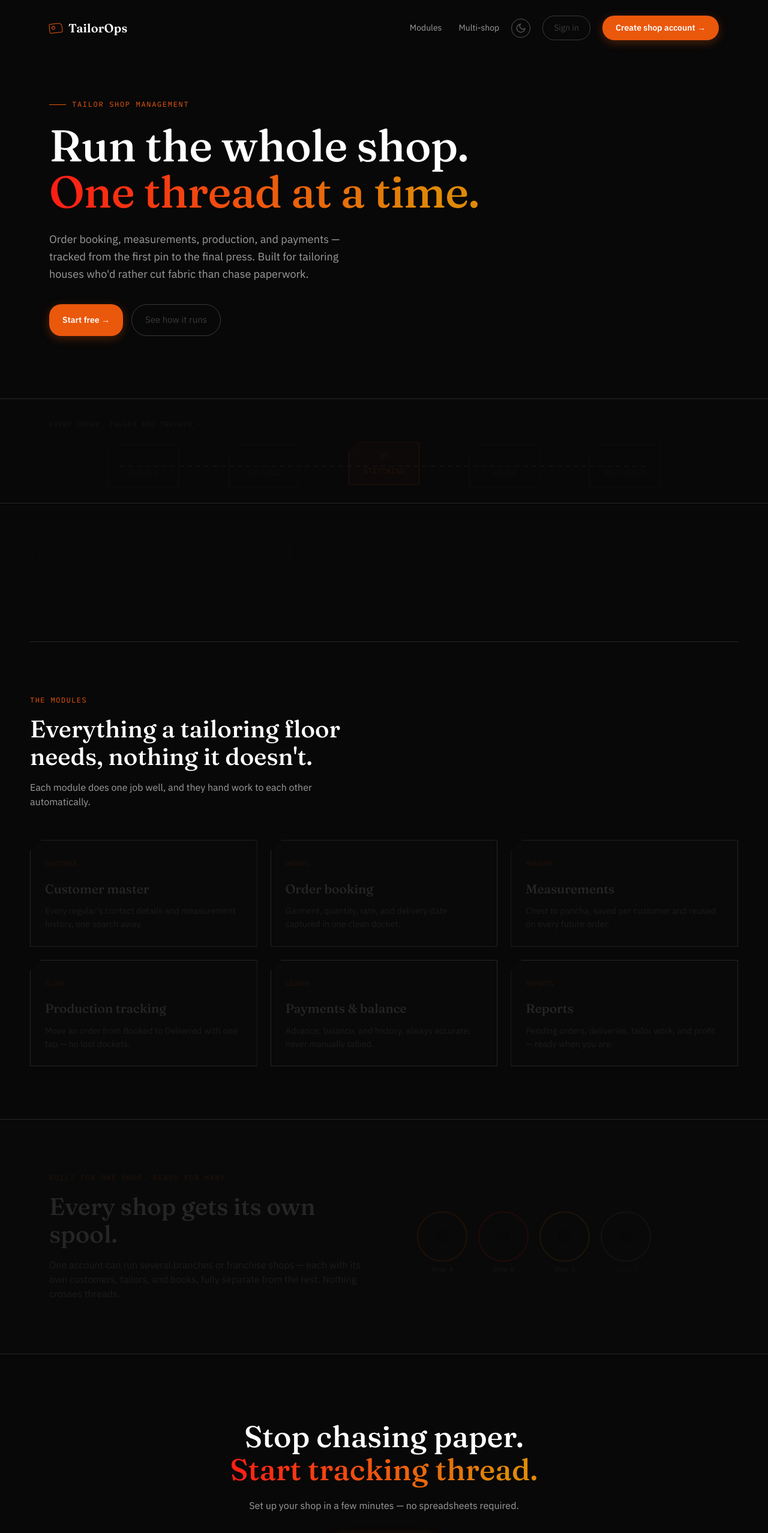
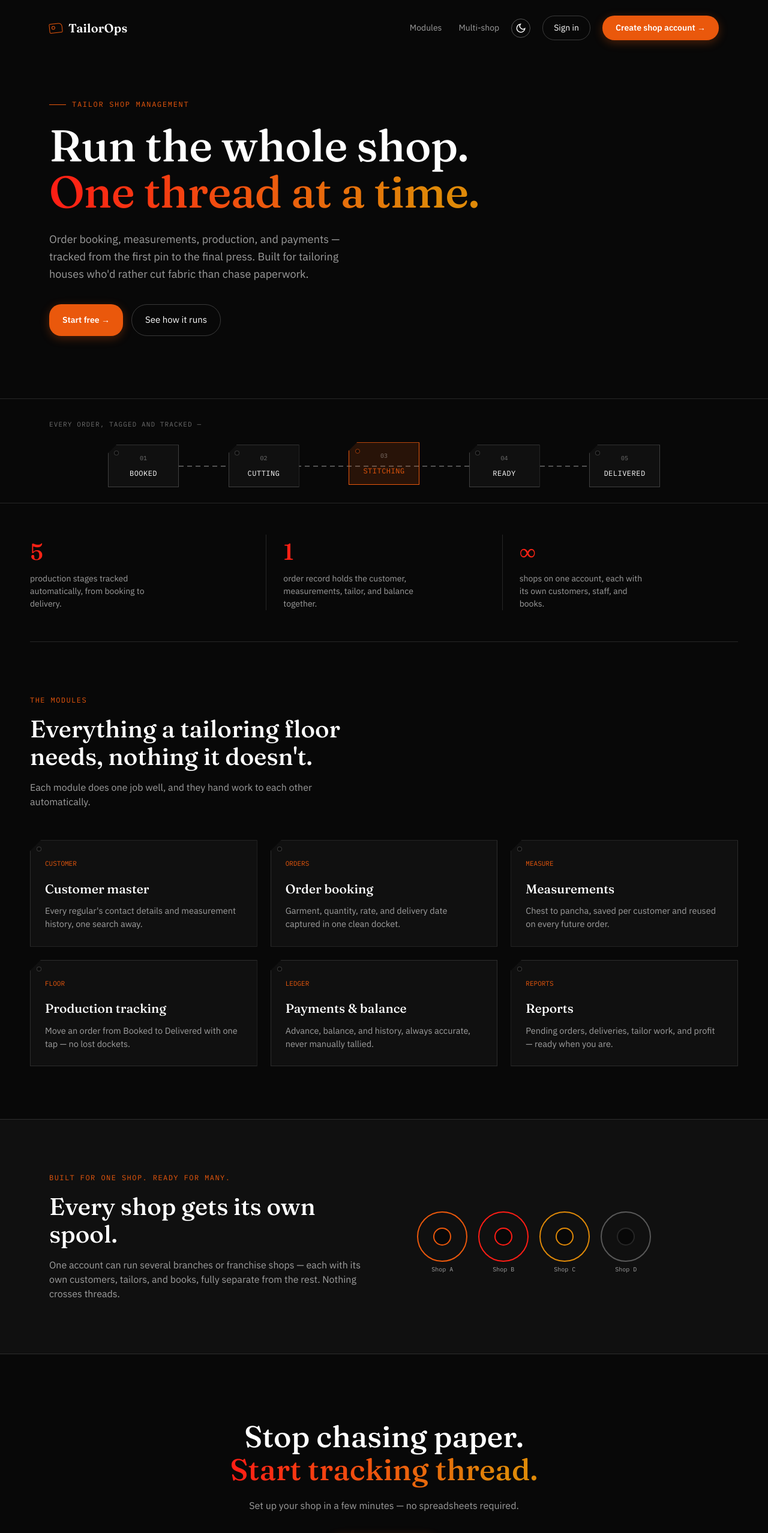
Before and after one commit to shayyan2455-blip/TailorOps, a React (Vite) app: page / in a window 1280 px wide. Shown: the top 2555 px of the page at 60% size. Built offline with nearby package versions, Linux system fonts and the light colour scheme.

Commit message:
fix: remove section-level opacity, use color-mix for subtle borders instead

```diff
--- a/src/App.css
+++ b/src/App.css
@@ -78,8 +78,7 @@
 
 .theme-toggle {
   background: none;
-  border: 1px solid var(--text-color);
-  opacity: 0.3;
+  border: 1px solid color-mix(in srgb, var(--text-color) 30%, transparent);
   color: var(--text-color);
   cursor: pointer;
   padding: 6px;
@@ -87,25 +86,24 @@
   display: flex;
   align-items: center;
   justify-content: center;
-  transition: opacity 0.2s;
+  transition: border-color 0.2s;
 }
 
 .theme-toggle:hover {
-  opacity: 1;
+  border-color: var(--text-color);
 }
 
 .btn-ghost {
   padding: 9px 18px;
-  border: 1px solid var(--text-color);
-  opacity: 0.2;
+  border: 1px solid color-mix(in srgb, var(--text-color) 20%, transparent);
   border-radius: 20px;
   font-size: 14px;
   color: var(--text-color);
-  transition: opacity 0.2s;
+  transition: border-color 0.2s;
 }
 
 .btn-ghost:hover {
-  opacity: 1;
+  border-color: var(--text-color);
 }
 
 .btn-primary {
@@ -134,15 +132,14 @@
   font-size: 15px;
   padding: 14px 22px;
   border-radius: 26px;
-  border: 1px solid var(--text-color);
-  opacity: 0.2;
-  transition: opacity 0.2s;
+  border: 1px solid color-mix(in srgb, var(--text-color) 20%, transparent);
+  transition: border-color 0.2s;
   display: inline-flex;
   align-items: center;
 }
 
 .btn-secondary:hover {
-  opacity: 1;
+  border-color: var(--text-color);
 }
 
 .gradient-text {
@@ -205,15 +202,15 @@
 .pipeline {
   position: relative;
   padding: 34px 0 26px;
-  border-top: 1px solid var(--text-color);
-  border-bottom: 1px solid var(--text-color);
-  opacity: 0.12;
+  border-top: 1px solid color-mix(in srgb, var(--text-color) 12%, transparent);
+  border-bottom: 1px solid color-mix(in srgb, var(--text-color) 12%, transparent);
 }
 
 .pipeline-label {
   font-size: 11px;
   letter-spacing: 0.1em;
   text-transform: uppercase;
+  color: var(--text-color);
   opacity: 0.4;
   margin-bottom: 26px;
 }
@@ -259,8 +256,7 @@
   width: 118px;
   padding: 14px 10px 12px;
   background: var(--second-bg-color);
-  border: 1px solid var(--text-color);
-  opacity: 0.2;
+  border: 1px solid color-mix(in srgb, var(--text-color) 20%, transparent);
   clip-path: polygon(14px 0, 100% 0, 100% 100%, 0 100%, 0 14px);
   text-align: center;
   transition: transform 0.25s ease, border-color 0.25s ease;
@@ -270,8 +266,7 @@
   width: 8px;
   height: 8px;
   border-radius: 50%;
-  border: 1.4px solid var(--text-color);
-  opacity: 0.2;
+  border: 1.4px solid color-mix(in srgb, var(--text-color) 20%, transparent);
   background: var(--bg-color);
   position: absolute;
   top: 10px;
@@ -280,6 +275,7 @@
 
 .tag-num {
   font-size: 10px;
+  color: var(--text-color);
   opacity: 0.4;
   display: block;
   margin-bottom: 4px;
@@ -293,7 +289,6 @@
 .tag.active .tag-shape {
   border-color: var(--main-color);
   background: color-mix(in srgb, var(--main-color) 14%, transparent);
-  opacity: 1;
   transform: translateY(-4px);
 }
 
@@ -308,6 +303,7 @@
 
 .tag:hover .tag-shape {
   transform: translateY(-4px);
+  border-color: color-mix(in srgb, var(--text-color) 50%, transparent);
 }
 
 @media (max-width: 820px) {
@@ -326,14 +322,12 @@
   grid-template-columns: repeat(3, 1fr);
   gap: 0;
   padding: 52px 0;
-  border-bottom: 1px solid var(--text-color);
-  opacity: 0.12;
+  border-bottom: 1px solid color-mix(in srgb, var(--text-color) 12%, transparent);
 }
 
 .docket-item {
   padding: 0 28px;
-  border-left: 1px solid var(--text-color);
-  opacity: 0.12;
+  border-left: 1px solid color-mix(in srgb, var(--text-color) 12%, transparent);
 }
 
 .docket-item:first-child {
@@ -352,6 +346,7 @@
 
 .docket-desc {
   font-size: 14px;
+  color: var(--text-color);
   opacity: 0.6;
   max-width: 220px;
 }
@@ -364,8 +359,7 @@
   .docket-item {
     border-left: none;
     padding: 0;
-    border-top: 1px solid var(--text-color);
-    opacity: 0.12;
+    border-top: 1px solid color-mix(in srgb, var(--text-color) 12%, transparent);
     padding-top: 24px;
   }
   .docket-item:first-child {
@@ -400,6 +394,7 @@
 }
 
 .section-sub {
+  color: var(--text-color);
   opacity: 0.6;
   font-size: 16px;
   max-width: 520px;
@@ -426,8 +421,7 @@
 .fcard {
   position: relative;
   background: var(--second-bg-color);
-  border: 1px solid var(--text-color);
-  opacity: 0.12;
+  border: 1px solid color-mix(in srgb, var(--text-color) 12%, transparent);
   padding: 30px 24px 26px;
   clip-path: polygon(18px 0, 100% 0, 100% 100%, 0 100%, 0 18px);
   transition: transform 0.22s ease, border-color 0.22s ease;
@@ -436,7 +430,6 @@
 .fcard:hover {
   transform: translateY(-3px) rotate(-0.4deg);
   border-color: var(--main-color);
-  opacity: 0.4;
 }
 
 .fcard .tag-hole {
@@ -459,6 +452,7 @@
 
 .fcard p {
   font-size: 14.5px;
+  color: var(--text-color);
   opacity: 0.6;
   margin: 0;
 }
@@ -466,9 +460,8 @@
 /* ---------- BAND ---------- */
 .band {
   background: var(--second-bg-color);
-  border-top: 1px solid var(--text-color);
-  border-bottom: 1px solid var(--text-color);
-  opacity: 0.12;
+  border-top: 1px solid color-mix(in srgb, var(--text-color) 12%, transparent);
+  border-bottom: 1px solid color-mix(in srgb, var(--text-color) 12%, transparent);
   padding: 88px 0;
 }
 
@@ -495,8 +488,7 @@
   width: 84px;
   height: 84px;
   border-radius: 50%;
-  border: 2px solid var(--text-color);
-  opacity: 0.12;
+  border: 2px solid color-mix(in srgb, var(--text-color) 12%, transparent);
   display: flex;
   align-items: center;
   justify-content: center;
@@ -509,13 +501,11 @@
   height: 26px;
   border-radius: 50%;
   background: var(--bg-color);
-  border: 2px solid var(--text-color);
-  opacity: 0.12;
+  border: 2px solid color-mix(in srgb, var(--text-color) 12%, transparent);
 }
 
 .spool.s1 {
   border-color: var(--main-color);
-  opacity: 0.8;
 }
 
 .spool.s1::after {
@@ -524,7 +514,6 @@
 
 .spool.s2 {
   border-color: #ff1d15;
-  opacity: 0.8;
 }
 
 .spool.s2::after {
@@ -533,7 +522,6 @@
 
 .spool.s3 {
   border-color: #df8908;
-  opacity: 0.8;
 }
 
 .spool.s3::after {
@@ -541,14 +529,14 @@
 }
 
 .spool.s4 {
-  border-color: var(--text-color);
-  opacity: 0.3;
+  border-color: color-mix(in srgb, var(--text-color) 30%, transparent);
 }
 
 .spool-label {
   position: absolute;
   bottom: -22px;
   font-size: 10px;
+  color: var(--text-color);
   opacity: 0.6;
   white-space: nowrap;
 }
@@ -567,6 +555,7 @@
 }
 
 .cta p {
+  color: var(--text-color);
   opacity: 0.6;
   font-size: 16px;
   margin: 0 0 36px;
@@ -574,8 +563,7 @@
 
 /* ---------- FOOTER ---------- */
 .footer {
-  border-top: 1px solid var(--text-color);
-  opacity: 0.12;
+  border-top: 1px solid color-mix(in srgb, var(--text-color) 12%, transparent);
   padding: 36px 0;
   font-size: 13px;
   display: flex;
@@ -585,10 +573,12 @@
 }
 
 .footer-service {
+  color: var(--text-color);
   opacity: 0.6;
 }
 
 .footer > .mono {
+  color: var(--text-color);
   opacity: 0.4;
 }
 
```
